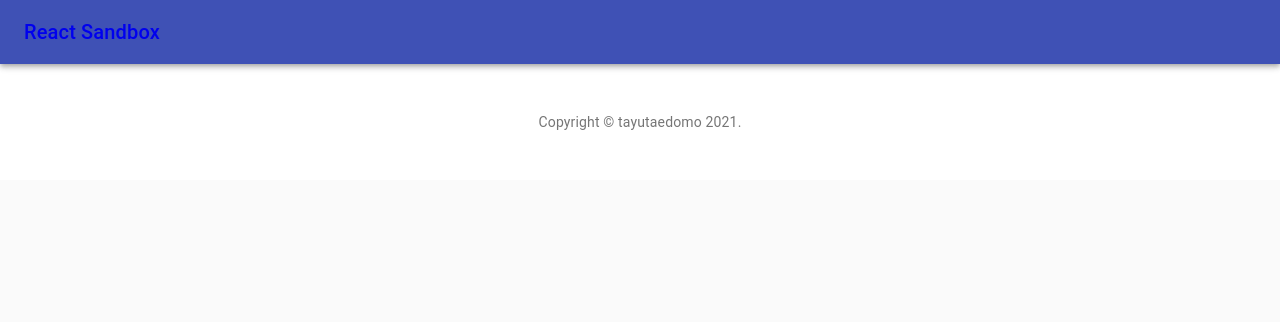
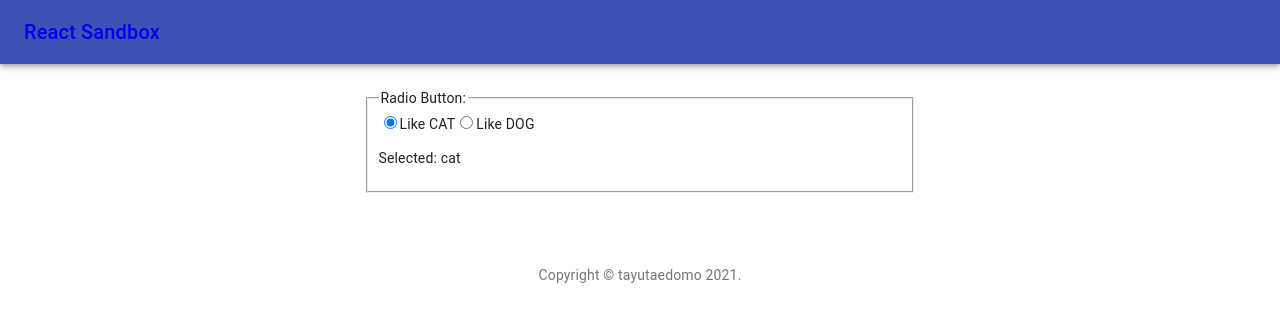
Before and after one commit to tayutaedomo/react-sandbox, a React (Create React App) app: page /form in a window 1280 px wide. Shown: the top 322 px of the page. Built offline with nearby package versions, Linux system fonts and the light colour scheme.

Commit message:
add: radio button component

```diff
--- a/src/components/App.js
+++ b/src/components/App.js
@@ -8,6 +8,7 @@ import Home from './Home';
 import ClockScreen from './clock/ClockScreen';
 import TempBeforeScreen from './temperature/TempBeforeScreen';
 import TempAfterScreen from './temperature/TempAfterScreen';
+import FormScreen from './form/FormScreen';
 
 export default function App() {
   return (
@@ -26,6 +27,9 @@ export default function App() {
             <Route path="/temperature_after">
               <TempAfterScreen />
             </Route>
+            <Route path="/form">
+              <FormScreen />
+            </Route>
             <Route exact path="/">
               <Home />
             </Route>
--- a/src/components/Home.js
+++ b/src/components/Home.js
@@ -71,6 +71,13 @@ export default function Home() {
               to={'/temperature_after'}
             />
           </Grid>
+          <Grid item xs={12} sm={6} md={4}>
+            <HomeCard
+              headline={'Form'}
+              content={'Ref: https://ja.reactjs.org/docs/forms.html'}
+              to={'/form'}
+            />
+          </Grid>
         </Grid>
       </Container>
     </React.Fragment>
--- /dev/null
+++ b/src/components/form/FormScreen.js
@@ -0,0 +1,27 @@
+import React, { useState } from 'react';
+import { makeStyles } from '@material-ui/core/styles';
+import Container from '@material-ui/core/Container';
+
+import Radio from './Radio';
+
+const useStyles = makeStyles((theme) => ({
+  heroContent: {
+    backgroundColor: theme.palette.background.paper,
+    padding: theme.spacing(3, 0, 3),
+  },
+}));
+
+export default function () {
+  const classes = useStyles();
+
+  const [val, setVal] = useState('cat');
+  const handleRadioChange = (e) => setVal(e.target.value);
+
+  return (
+    <div className={classes.heroContent}>
+      <Container maxWidth="sm">
+        <Radio />
+      </Container>
+    </div>
+  );
+}
--- /dev/null
+++ b/src/components/form/Radio.js
@@ -0,0 +1,31 @@
+import React, { useState } from 'react';
+
+export default function () {
+  const [val, setVal] = useState('cat');
+  const handleRadioChange = (e) => setVal(e.target.value);
+
+  return (
+    <fieldset>
+      <legend>Radio Button:</legend>
+      <label>
+        <input
+          type="radio"
+          value="cat"
+          onChange={handleRadioChange}
+          checked={val === 'cat'}
+        />
+        Like CAT
+      </label>
+      <label>
+        <input
+          type="radio"
+          value="dog"
+          onChange={handleRadioChange}
+          checked={val === 'dog'}
+        />
+        Like DOG
+      </label>
+      <p>Selected: {val}</p>
+    </fieldset>
+  );
+}
```
